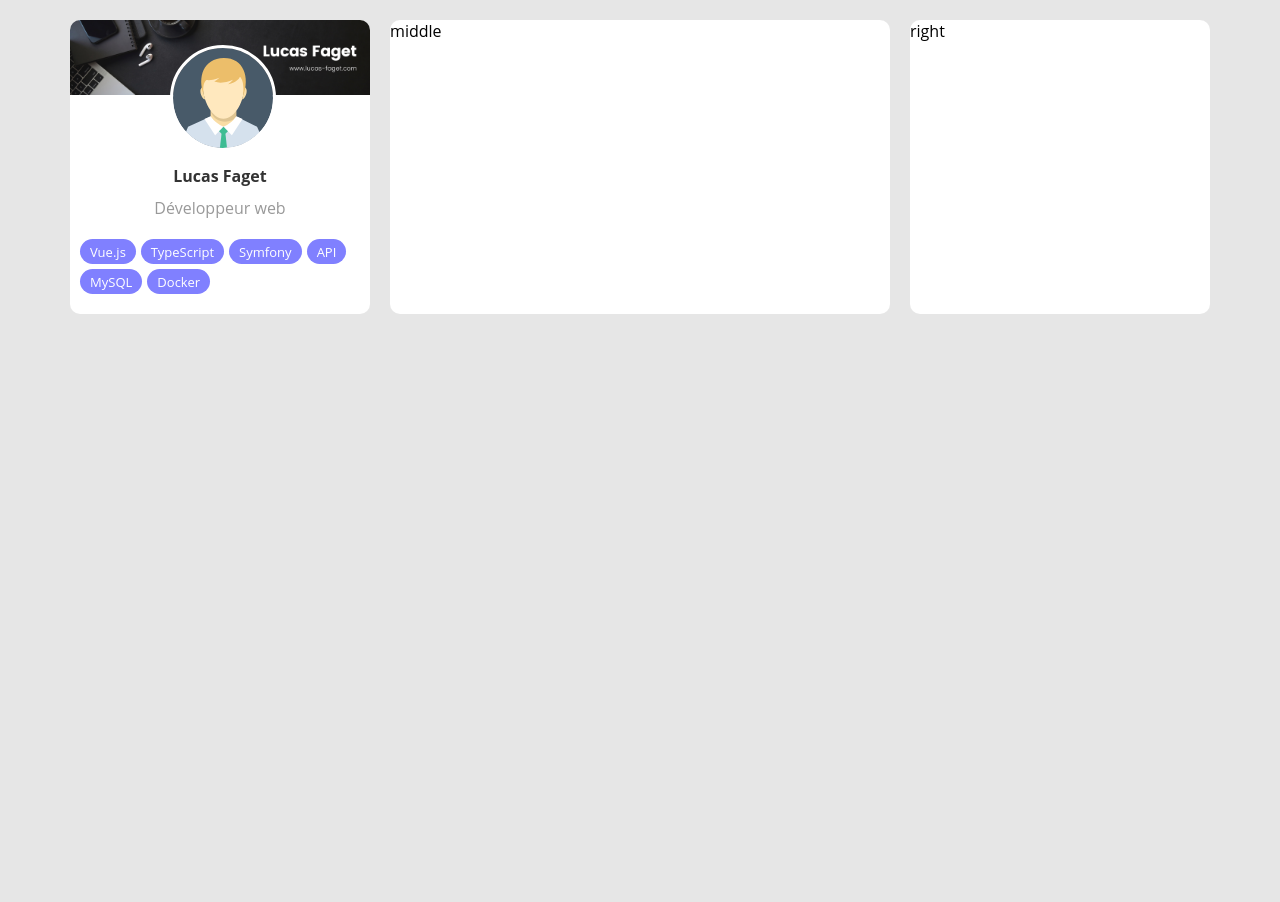
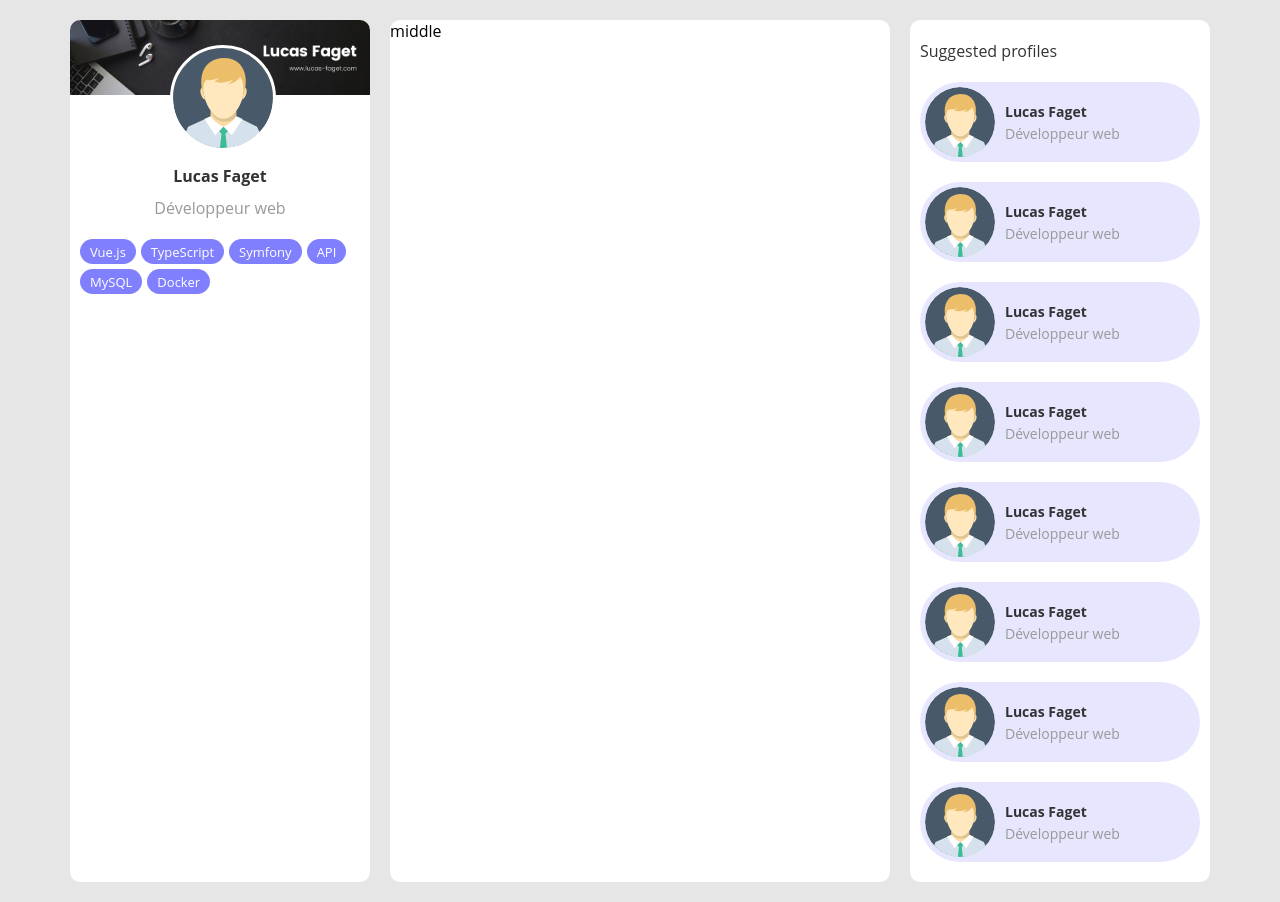
Before and after one commit to lucas-faget/symfony-vue-networth, a Vue app in the folder frontend/: page / in a window 1280 px wide. Before the commit the page ends 800 px from the top, so only its background shows below. Built offline with nearby package versions, Linux system fonts and the light colour scheme.

Commit message:
Add SuggestedProfiles component

```diff
--- a/frontend/src/components/ProfileCard.vue
+++ b/frontend/src/components/ProfileCard.vue
@@ -28,6 +28,8 @@
     .profile-card {
         position: relative;
         padding-top: calc(var(--background-image-height) + var(--profile-image-size)/2 + 20px);
+        padding-bottom: 20px;
+        padding-inline: 10px;
     }
 
     .background-image {
@@ -68,7 +70,6 @@
     }
 
     .tags {
-        padding-inline: 10px;
         display: flex;
         flex-wrap: wrap;
         gap: 5px;
--- /dev/null
+++ b/frontend/src/components/SimpleProfileCard.vue
@@ -0,0 +1,40 @@
+<script setup lang="ts">
+
+</script>
+
+<template>
+    <div class="simple-profile-card">
+        <div class="profile-image"></div>
+        <div class="text">
+            <span class="text-dark text-bold">Lucas Faget</span>
+            <span class="text-gray">Développeur web</span>
+        </div>
+    </div>
+</template>
+
+<style scoped>
+    .simple-profile-card {
+        background: hsl(240,100%,95%);
+        height: calc(var(--small-profile-image-size) + 10px);
+        padding-inline: 5px 15px;
+        display: flex;
+        align-items: center;
+        gap: 10px;
+        border-radius: calc(var(--small-profile-image-size) + 10px);
+    }
+
+    .profile-image {
+        background: url("/avatar/6.svg");
+        background-size: cover;
+        width: var(--small-profile-image-size);
+        height: var(--small-profile-image-size);
+        border-radius: 100%;
+    }
+
+    .text {
+        display: flex;
+        flex-direction: column;
+        font-size: 14px;
+        gap: 3px;
+    }
+</style>
--- /dev/null
+++ b/frontend/src/components/SuggestedProfiles.vue
@@ -0,0 +1,28 @@
+<script setup lang="ts">
+    import SimpleProfileCard from './SimpleProfileCard.vue'
+</script>
+
+<template>
+    <div class="suggested-profiles">
+        <span class="text-dark">Suggested profiles</span>
+        <SimpleProfileCard />
+        <SimpleProfileCard />
+        <SimpleProfileCard />
+        <SimpleProfileCard />
+        <SimpleProfileCard />
+        <SimpleProfileCard />
+        <SimpleProfileCard />
+        <SimpleProfileCard />
+    </div>
+</template>
+
+<style scoped>
+    .suggested-profiles {
+        position: relative;
+        padding-block: 20px;
+        padding-inline: 10px;
+        display: flex;
+        flex-direction: column;
+        gap: 20px;
+    }
+</style>
--- a/frontend/src/style.css
+++ b/frontend/src/style.css
@@ -17,6 +17,7 @@
 
     --background-image-height: 75px;
     --profile-image-size: 100px;
+    --small-profile-image-size: 70px;
 }
 
 body {
--- a/frontend/src/views/HomePage.vue
+++ b/frontend/src/views/HomePage.vue
@@ -1,5 +1,6 @@
 <script lang="ts" setup>
     import ProfileCard from '../components/ProfileCard.vue'
+    import SuggestedProfiles from '../components/SuggestedProfiles.vue'
 </script>
 
 <template>
@@ -9,7 +10,9 @@
                 <ProfileCard />
             </div>
             <div class="middle">middle</div>
-            <div class="right">right</div>
+            <div class="right">
+                <SuggestedProfiles />
+            </div>
         </div>
     </div>
 </template>
@@ -29,7 +32,6 @@
 
     .left, .middle, .right {
         background: var(--color-gray-100);
-        padding-bottom: 20px;
         border-radius: 10px;
     }
 
```
